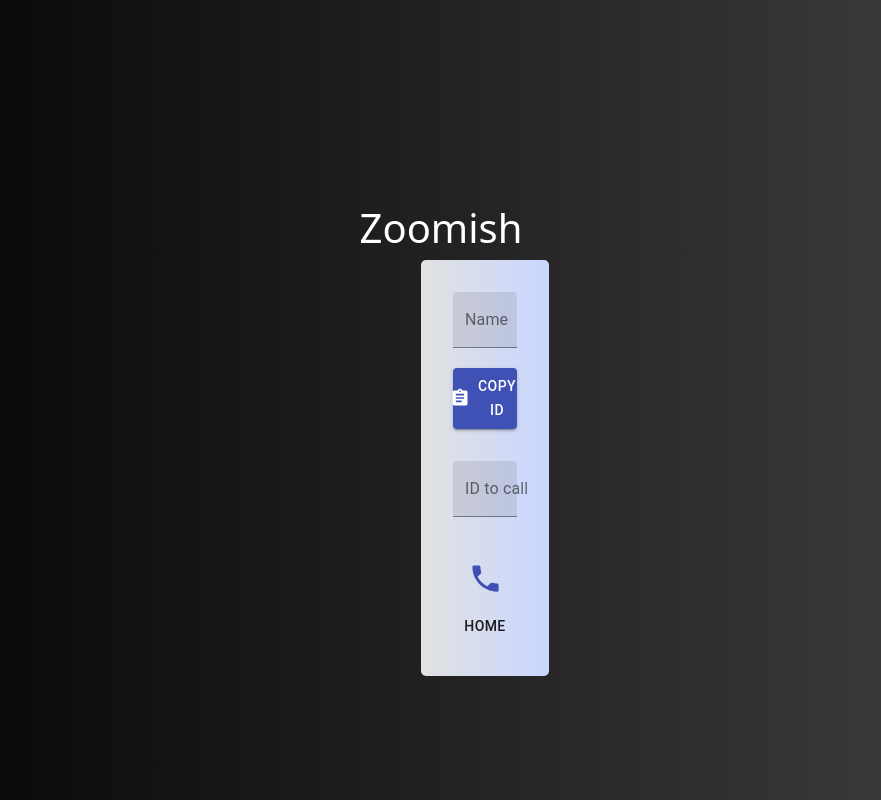
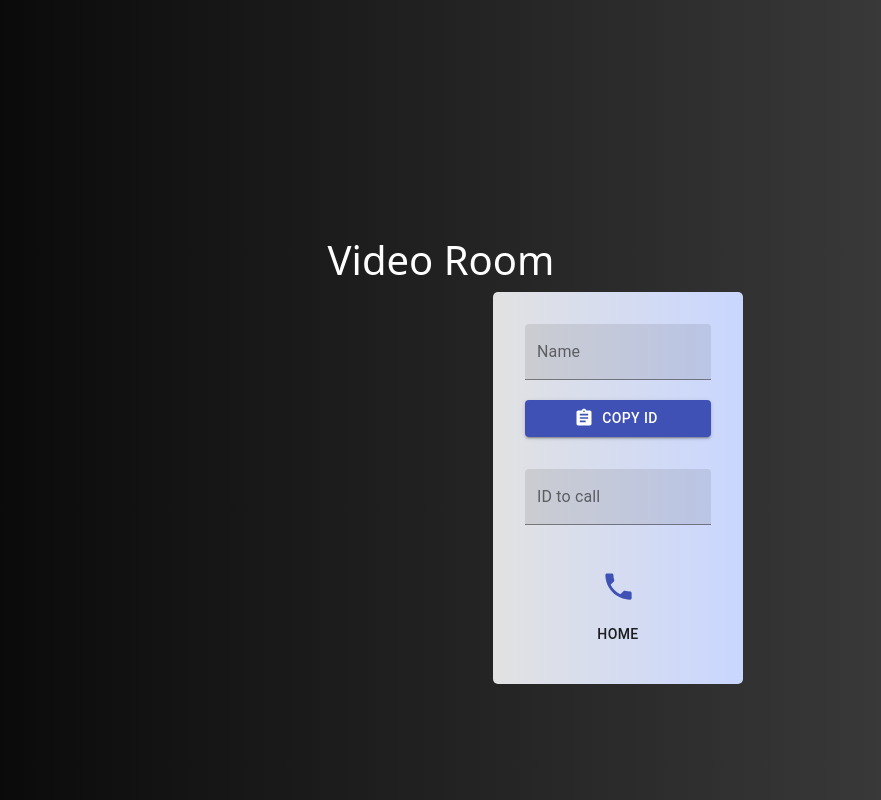
Before and after one commit to Amogh24/videochat, a React (Create React App) app in the folder frontend/: page /peer-to-peer in a window 1280 px wide. Shown: the whole page, without its empty margins (199-1080 px from the left). Built offline with nearby package versions, Linux system fonts and the light colour scheme; no server answers.

Commit message:
widened id

```diff
--- a/frontend/src/PeerCall.css
+++ b/frontend/src/PeerCall.css
@@ -5,7 +5,9 @@
 
 .myId {
 	margin-right: 5rem;
+    margin-left: 5rem;
 	border-radius: 5px;
+    width: 250px;
 	background: #c9d6ff; /* fallback for old browsers */
 	background: -webkit-linear-gradient(to right, #e2e2e2, #c9d6ff); /* Chrome 10-25, Safari 5.1-6 */
 	background: linear-gradient(
@@ -30,7 +32,7 @@
 	grid-template-columns: 1fr 1fr;
 	justify-content: center;
 	align-content: center;
-	margin-top: 10rem;
+	margin-top: 1rem;
 	margin-left: 10rem;
 }
 
--- a/frontend/src/PeerCall.js
+++ b/frontend/src/PeerCall.js
@@ -8,7 +8,7 @@ import { CopyToClipboard } from "react-copy-to-clipboard"
 import Peer from "simple-peer"
 import io from "socket.io-client"
 import { Link } from "react-router-dom"
-import "./PeerCall.css"
+ import "./PeerCall.css"
 
 
 const socket = io.connect('http://localhost:5000')
@@ -114,11 +114,11 @@ function PeerCall() {
 
 	return (
 		<>
-			<h1 style={{ textAlign: "center", color: '#fff' }}>Zoomish</h1>
+			<h1 style={{ color: '#fff',marginTop:"10%" }}>Video Room</h1>
 		<div className="container">
 			<div className="video-container">
 				<div className="video">
-					{stream &&  <video playsInline muted ref={myVideo} autoPlay style={{ width: "300px" }} />}
+					{stream &&  <video playsInline muted ref={myVideo} autoPlay style={{ width: "300px", }} />}
 				</div>
 				<div className="video">
 					{callAccepted && !callEnded ?
```
